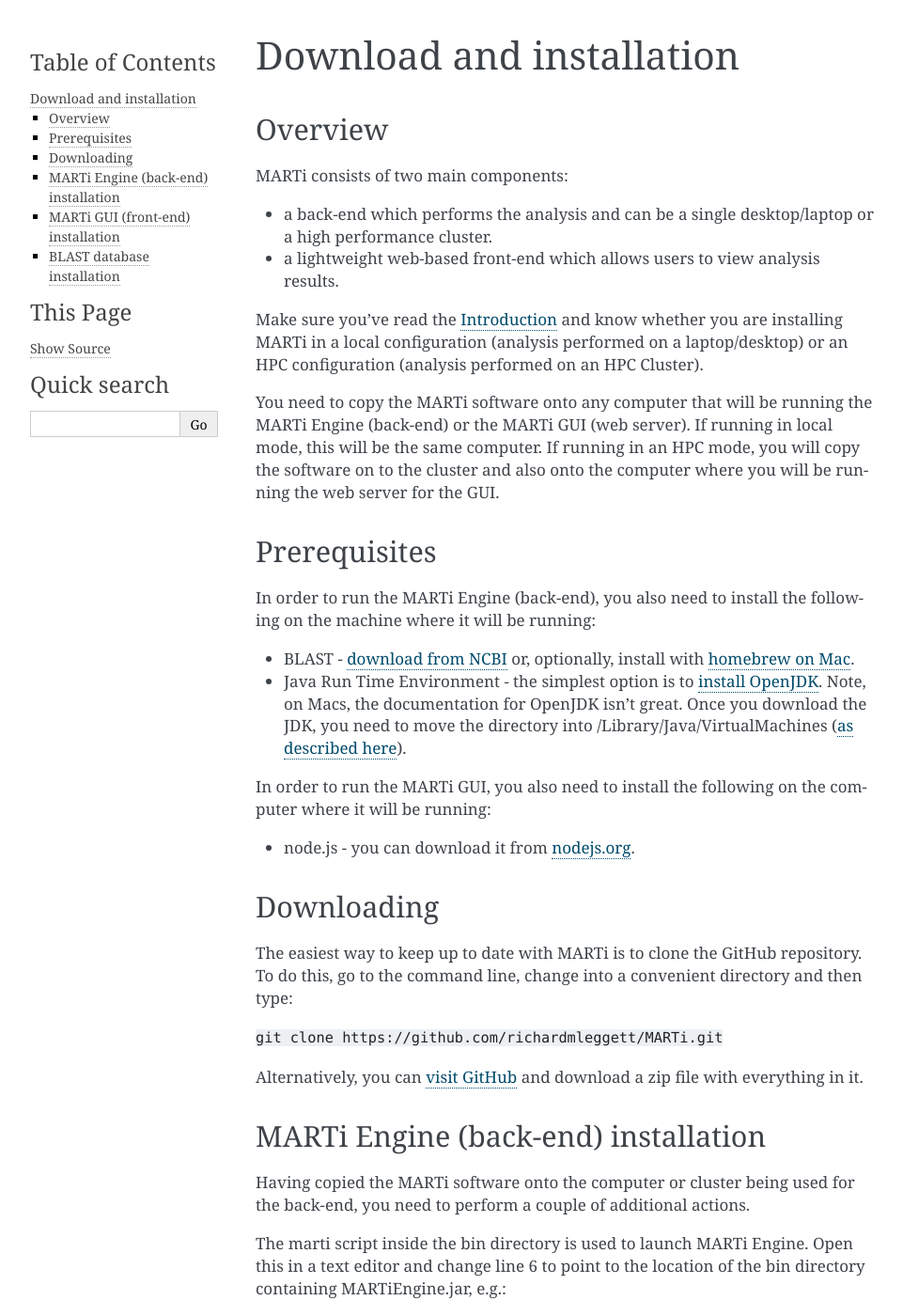
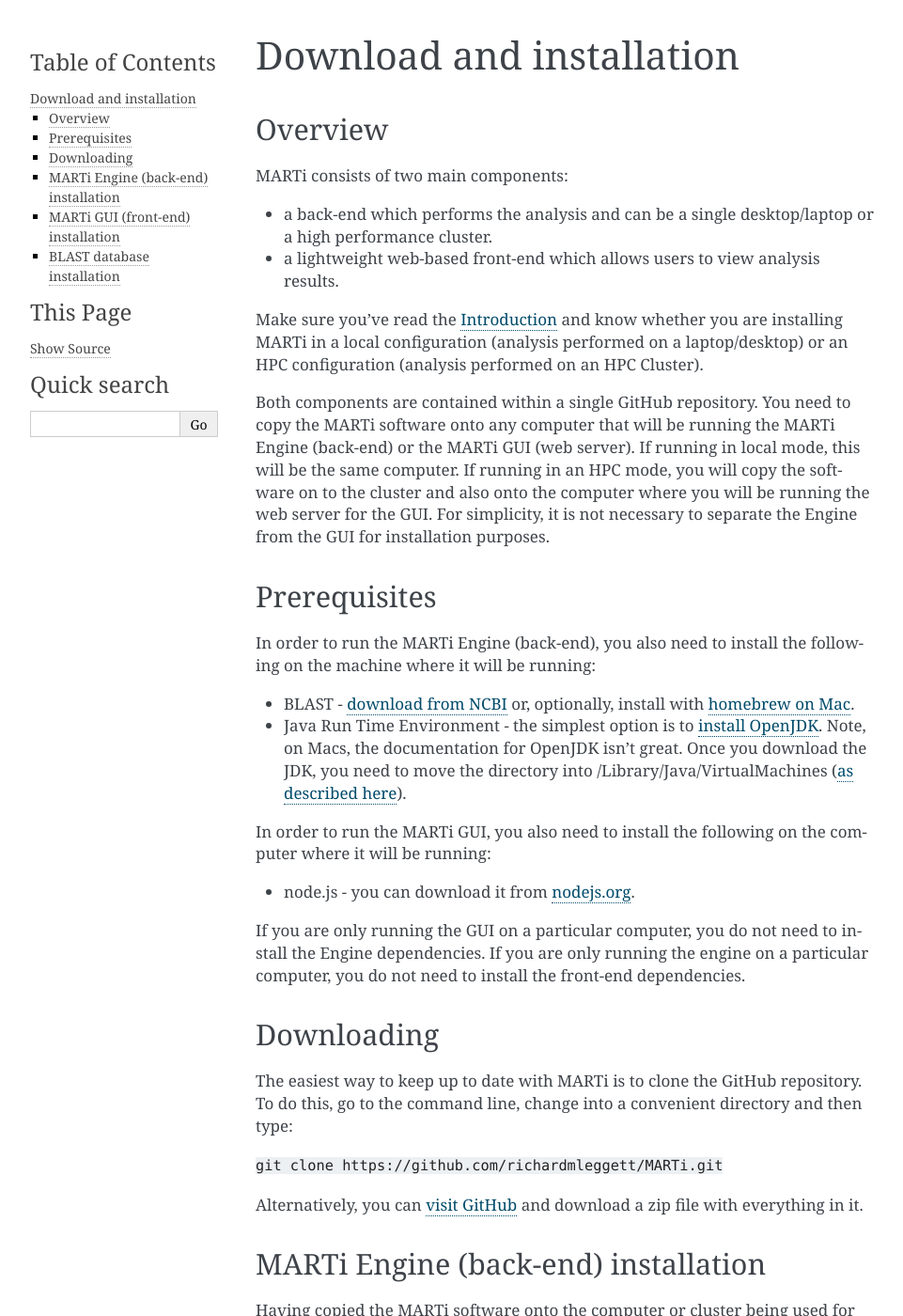
Before and after one commit to richardmleggett/MARTi, a Sphinx documentation site: the page built from docs/source/installation.rst, in a window 1280 px wide and 1400 px high. Shown: the whole window at 94% size, without its empty margins (148-1109 px from the left). Built offline with Sphinx 7.4.7, drawn with Linux system fonts in a browser that asks for light colours; formulas are drawn with MathJax 3.

Commit message:
Update installation.rst

```diff
--- a/docs/source/installation.rst
+++ b/docs/source/installation.rst
@@ -13,7 +13,7 @@
 
 Make sure you've read the :ref:`intro` and know whether you are installing MARTi in a local configuration (analysis performed on a laptop/desktop) or an HPC configuration (analysis performed on an HPC Cluster).
 
-You need to copy the MARTi software onto any computer that will be running the MARTi Engine (back-end) or the MARTi GUI (web server). If running in local mode, this will be the same computer. If running in an HPC mode, you will copy the software on to the cluster and also onto the computer where you will be running the web server for the GUI.
+Both components are contained within a single GitHub repository. You need to copy the MARTi software onto any computer that will be running the MARTi Engine (back-end) or the MARTi GUI (web server). If running in local mode, this will be the same computer. If running in an HPC mode, you will copy the software on to the cluster and also onto the computer where you will be running the web server for the GUI. For simplicity, it is not necessary to separate the Engine from the GUI for installation purposes.
 
 Prerequisites
 -------------
@@ -25,6 +25,8 @@
 In order to run the MARTi GUI, you also need to install the following on the computer where it will be running:
 
 * node.js - you can download it from `nodejs.org <https://nodejs.org/en/download/>`_.
+
+If you are only running the GUI on a particular computer, you do not need to install the Engine dependencies. If you are only running the engine on a particular computer, you do not need to install the front-end dependencies.
 
 Downloading
 -----------
```
